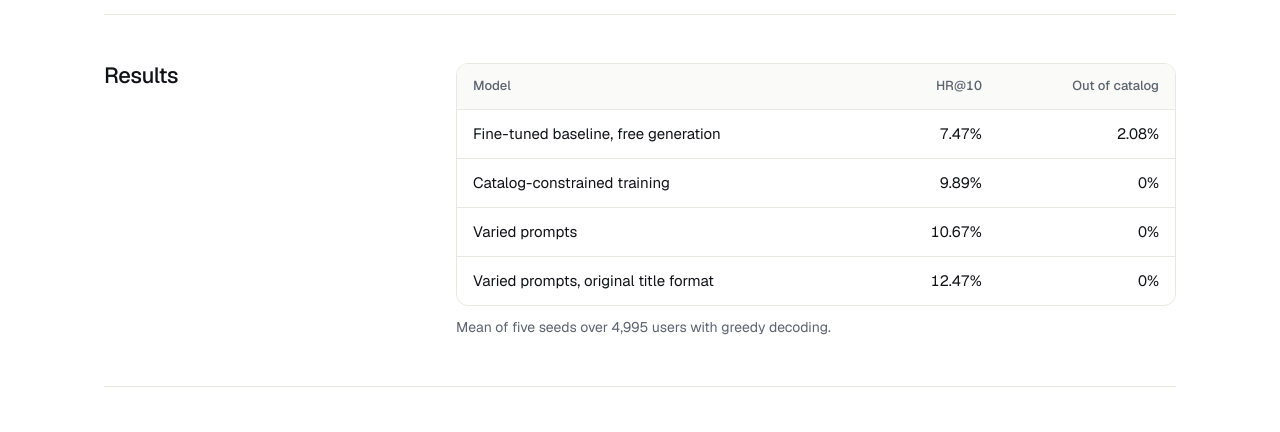
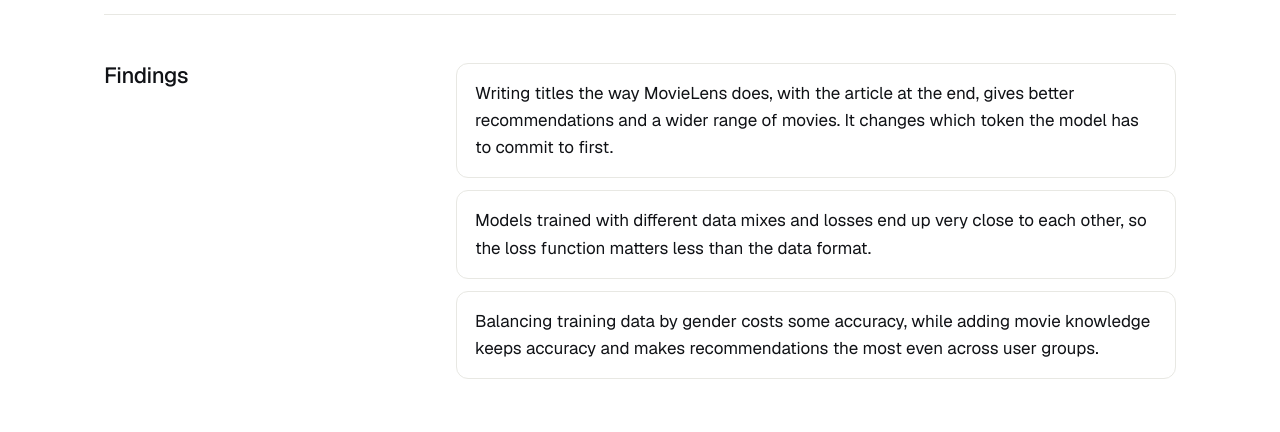
Before and after one commit to furkngoksu/furkngoksu.github.io, a plain HTML site: page projects/llm-recommender/index.html in a window 1280 px wide. Shown: the part 1950-2382 px from the top of the page. Drawn offline with nearby package versions, Linux system fonts and the light colour scheme.

Commit message:
Remove hit rate numbers from recommender project page

```diff
--- a/projects/llm-recommender/index.html
+++ b/projects/llm-recommender/index.html
@@ -67,27 +67,12 @@
         </div>
       </div>
       <div class="article">
-        <h2>Results</h2>
-        <div class="text">
-          <div class="table-box"><table>
-            <thead><tr><th scope="col">Model</th><th scope="col" class="num">HR@10</th><th scope="col" class="num">Out of catalog</th></tr></thead>
-            <tbody>
-              <tr><td>Fine-tuned baseline, free generation</td><td class="num">7.47%</td><td class="num">2.08%</td></tr>
-              <tr><td>Catalog-constrained training</td><td class="num">9.89%</td><td class="num">0%</td></tr>
-              <tr><td>Varied prompts</td><td class="num">10.67%</td><td class="num">0%</td></tr>
-              <tr><td>Varied prompts, original title format</td><td class="num">12.47%</td><td class="num">0%</td></tr>
-            </tbody>
-          </table></div>
-          <p class="note">Mean of five seeds over 4,995 users with greedy decoding.</p>
-        </div>
-      </div>
-      <div class="article">
         <h2>Findings</h2>
         <div class="text">
           <div class="findings">
-            <p>Writing titles the way MovieLens does, with the article at the end, adds 1.80 points of HR@10 and reaches 253 more distinct movies. It changes which token the model has to commit to first.</p>
-            <p>Six models trained with different data mixes and losses land within one point of each other, so the loss function matters less than the data format.</p>
-            <p>Balancing training data by gender costs 1.15 points of accuracy, while adding movie knowledge keeps accuracy and makes recommendations the most even across user groups.</p>
+            <p>Writing titles the way MovieLens does, with the article at the end, gives better recommendations and a wider range of movies. It changes which token the model has to commit to first.</p>
+            <p>Models trained with different data mixes and losses end up very close to each other, so the loss function matters less than the data format.</p>
+            <p>Balancing training data by gender costs some accuracy, while adding movie knowledge keeps accuracy and makes recommendations the most even across user groups.</p>
           </div>
         </div>
       </div>
```
